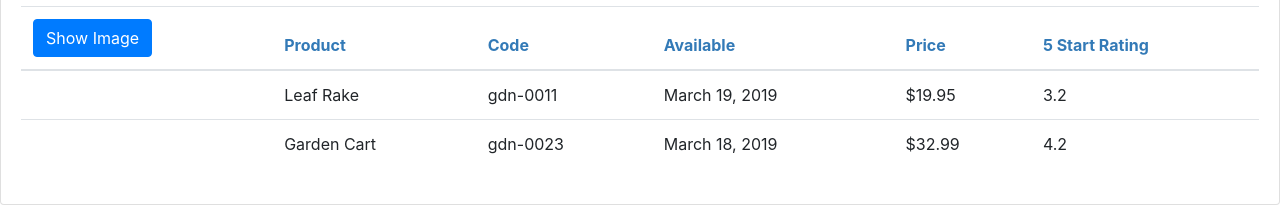
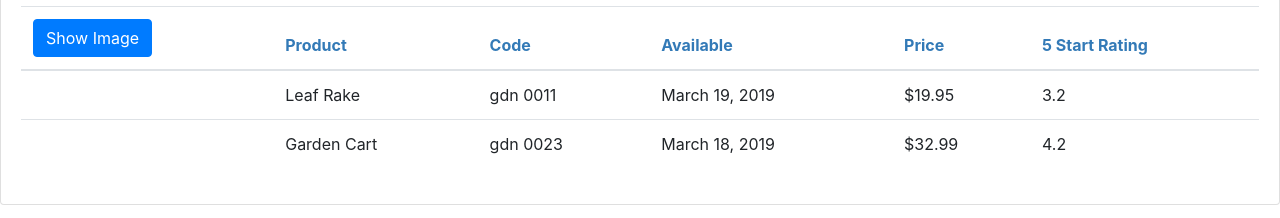
Before and after one commit to gbulicanu/angular-getting-started, an Angular app: page / in a window 1280 px wide. Shown: the part 202-420 px from the top of the page. Built offline with nearby package versions, Linux system fonts and the light colour scheme.

Commit message:
Add custom pipe

```diff
--- a/src/app/app.module.ts
+++ b/src/app/app.module.ts
@@ -4,9 +4,10 @@
 
 import { AppComponent } from "./app.component";
 import { ProductListComponent } from "./products/product-list.component";
+import { ConvertToSpacesPipe } from "./shared/convert-to-spaces.pipe";
 
 @NgModule({
-  declarations: [AppComponent, ProductListComponent],
+  declarations: [AppComponent, ProductListComponent, ConvertToSpacesPipe],
   imports: [BrowserModule, FormsModule],
   bootstrap: [AppComponent],
 })
--- a/src/app/products/product-list.component.html
+++ b/src/app/products/product-list.component.html
@@ -42,7 +42,7 @@
                                 *ngIf="showImage" />
                         </td>
                         <td>{{ product.productName }}</td>
-                        <td>{{ product.productCode | lowercase }}</td>
+                        <td>{{ product.productCode | lowercase | convertToSpaces:'-'}}</td>
                         <td>{{ product.releaseDate }}</td>
                         <td>{{ product.price | currency:'USD':'symbol':'1.2-2'}}</td>
                         <td>{{ product.starRating }}</td>
--- /dev/null
+++ b/src/app/shared/convert-to-spaces.pipe.ts
@@ -0,0 +1,10 @@
+import { Pipe, PipeTransform } from "@angular/core";
+
+@Pipe({
+  name: "convertToSpaces",
+})
+export class ConvertToSpacesPipe implements PipeTransform {
+  transform(value: string, character: string): string {
+    return value.replace(character, " ");
+  }
+}
```
